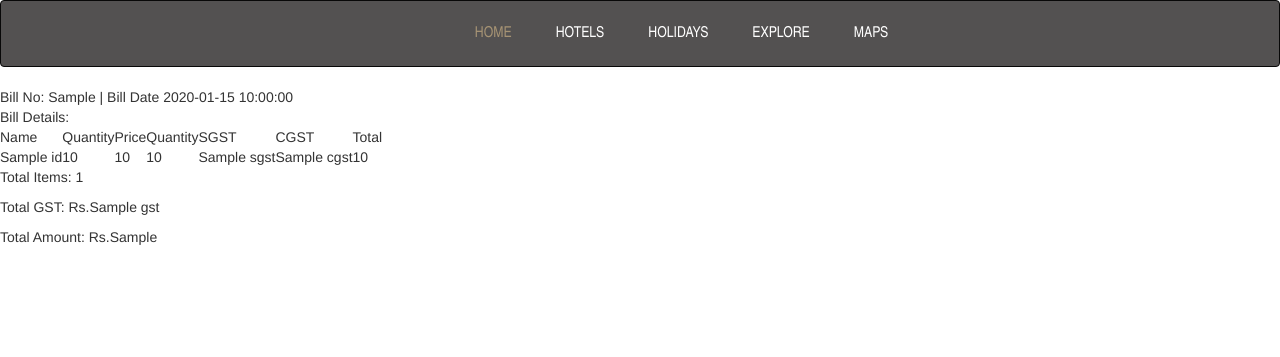
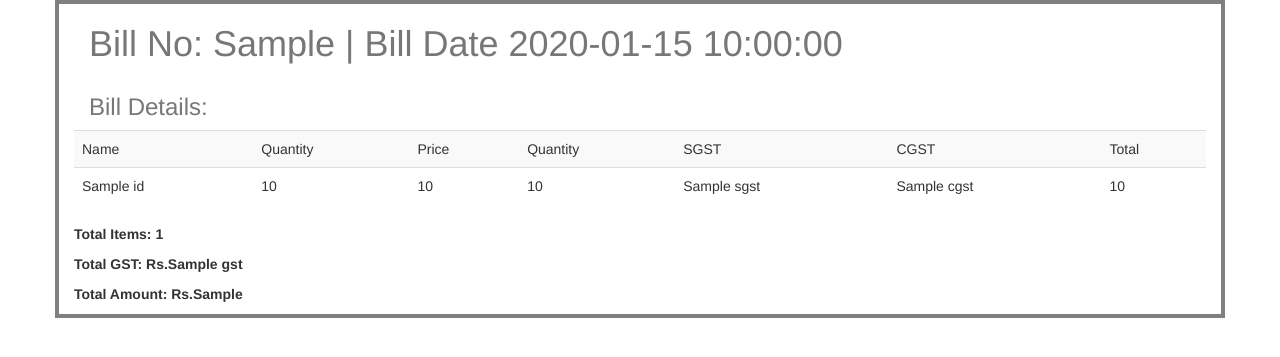
Before and after one commit to siddharthkoti/Gogrocery, a Flask app: template templates/bill_details_test.html in a window 1280 px wide. Shown: the top 357 px of the page. Run offline with Flask 2, Linux system fonts and the light colour scheme; the template is opened without the code that fills it: most values are stand-ins (such as "Sample title", 1, 10 or a date in 2020); some libraries are stand-ins or nearby versions.

Commit message:
updated templates

```diff
--- a/templates/add_user.html
+++ b/templates/add_user.html
@@ -1,4 +1,3 @@
-<!DOCTYPE html>
 <html>
 <head>
     <title></title>
--- a/templates/bill_details_test.html
+++ b/templates/bill_details_test.html
@@ -1,33 +1,25 @@
 <!DOCTYPE html>
 <html>
 <head>
+	<style>
+	.container {
+    width: 300px;
+    border: 4px solid grey;
+    box-sizing: border-box;
+}
+	</style>
 	<title>Bill details Test</title>
-
-	<link rel="stylesheet" type="text/css" href="static/css/navigation.css">
-	<link rel="stylesheet" type="text/css" href="static/css/bootstrap-3.3.6-dist/css/bootstrap.css">
-	<meta name="viewport" content="width=device-width, initial-scale=1.0"></meta>
+	<meta charset="utf-8">
+  <meta name="viewport" content="width=device-width, initial-scale=1">
+  <link rel="stylesheet" href="https://maxcdn.bootstrapcdn.com/bootstrap/3.3.7/css/bootstrap.min.css">
+  <script src="https://ajax.googleapis.com/ajax/libs/jquery/3.2.1/jquery.min.js"></script>
+  <script src="https://maxcdn.bootstrapcdn.com/bootstrap/3.3.7/js/bootstrap.min.js"></script>
 </head>
 <body>
-
-	<nav class="navbar navbar-inverse navbar-bg-gray">
-		 <div class="container-fluid">
-
-			<ul class="nav navbar-nav navbar-align-center">
-			  <li class="active-tab"><a href="#" >HOME</a></li>
-			  <li class=""><a href="#" >HOTELS</a></li>
-			  <li class=""><a href="#" >HOLIDAYS</a></li>
-			  <li class=""><a href="#" >EXPLORE</a></li>
-			  <li class=""><a href="#" >MAPS</a></li>
-
-		    </ul>
-		 </div>
-	</nav>
-
-
-
-	<div>Bill No: {{ bill.bill_no }} | Bill Date {{ bill.bill_date}} </div>
-	<div> Bill Details: </div>
-	<table>
+	<div class="container">
+	<div class="col-sm-12"><h1 class="text-muted">Bill No: {{ bill.bill_no }} | Bill Date {{ bill.bill_date}}</h1> </div>
+	<div class="col-sm-12"><h3 class="text-muted">Bill Details: </h3></div>
+	<table class="table table-striped">
 		<!-- [(<Product p3>,<Transaction 1>),(<Product p4>,<Transaction 2>)] -->
 		<!-- so while iterating we get a tuple with 2 objects  -->
 		<!-- so i[0] is <Product> object and i[1] is <Transaction> object -->
@@ -39,10 +31,10 @@
 			</tr>
 		{% endfor %}
 	</table>
-	<p>Total Items: {{ bill.total_item }}</p>
+	<p><strong>Total Items: {{ bill.total_item }}</strong></p>
 
-	<p>Total GST: Rs.{{ bill.gst }}</p>
-	<p> Total Amount: Rs.{{ bill.bill_amt }} </p>
-
+	<p><strong>Total GST: Rs.{{ bill.gst }}</strong></p>
+	<p><strong> Total Amount: Rs.{{ bill.bill_amt }}</strong> </p>
+	</div>
 </body>
 </html>
--- a/templates/bill_form.html
+++ b/templates/bill_form.html
@@ -4,7 +4,7 @@
 <head>
 	<meta http-equiv='Content-Type' content='text/html; charset=UTF-8' />
 
-	<title>LAVENIR TECHNOLOGIES</title>
+	<title>GOGROCERY</title>
 	<script src="//ajax.googleapis.com/ajax/libs/jquery/1.4.3/jquery.min.js"></script>
 	<link rel='stylesheet' type='text/css' href='static/css/style.css' />
 
--- a/templates/login.html
+++ b/templates/login.html
@@ -50,7 +50,7 @@ Smartphone Compatible web template, free webdesigns for Nokia, Samsung, LG, Sony
 												<div class="signin-form profile admin">
 													<h2>Login</h2>
 													<div class="login-form">
-														<form action="/login" method="POST" >
+														<form action="login.php" method="post" >
 															<input type="text" name="username" placeholder="username" required="">
 															<input type="password" name="password"  placeholder="Password" required="">
 															<div class="tp">
--- a/templates/product_filter.html
+++ b/templates/product_filter.html
@@ -10,10 +10,10 @@
 <h1>FILTER YOUR PRODUCT HERE</h1></br></br></br>
 <form role="form">
 <div class="form-group">
-<label class="col-xs-3 control-label">Stock Greater than:</label><div class="col-xs-5 selectContainer"><input type="number" name="stock_gt" class="form-control" id="stock_gt"/></div></br></br>
+<label class="col-xs-3 control-label">Stock Greater than:</label><div class="col-xs-5 selectContainer"><input type="text" name="stock_gt" class="form-control" id="stock_gt"/></div></br></br>
 </div>
 <div class="form-group">
-<label class="col-xs-3 control-label">Stock Lesser than:</label><div class="col-xs-5 selectContainer"><input type="number" name="stock_lt" class="form-control" id="stock_lt"/></div></br></br>
+<label class="col-xs-3 control-label">Stock Lesser than:</label><div class="col-xs-5 selectContainer"><input type="text" name="stock_lt" class="form-control" id="stock_lt"/></div></br></br>
 </div>
 <div class="form-group">
 <label class="col-xs-3 control-label">Category:</label><div class="col-xs-5 selectContainer"><select id="category" class="form-control" class="form-control" name="category"></select></div></br></br>
--- a/templates/select.html
+++ b/templates/select.html
@@ -6,10 +6,13 @@
 </head>
 <body onload="fetch1()">
 <form>
+<label>Category</label>
 <select id="select1" onchange="fetch2()">
 </select>
+<label>Sub Category</label>
 <select id="select2" onchange="fetch3()">
 </select>
+<label>Product Name</label>
 <select id="select3" onchange="save_pid()">
 
 <input type="hidden" id = "pid_key" name="product_key" value = "NONE">
```
Also changed, not shown: templates/monthly_sales.html (+18 -82 lines), 1 other file.
